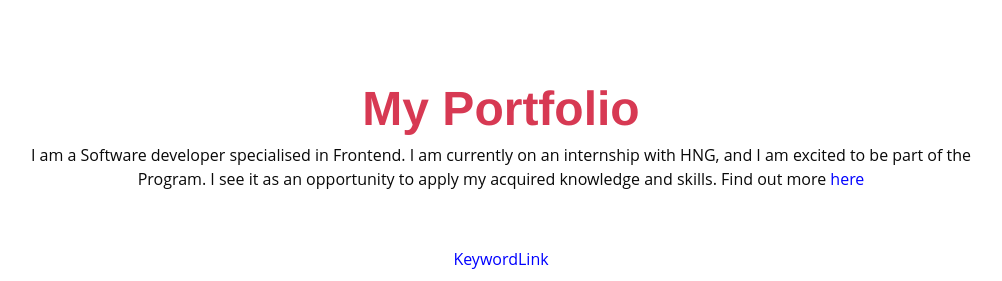
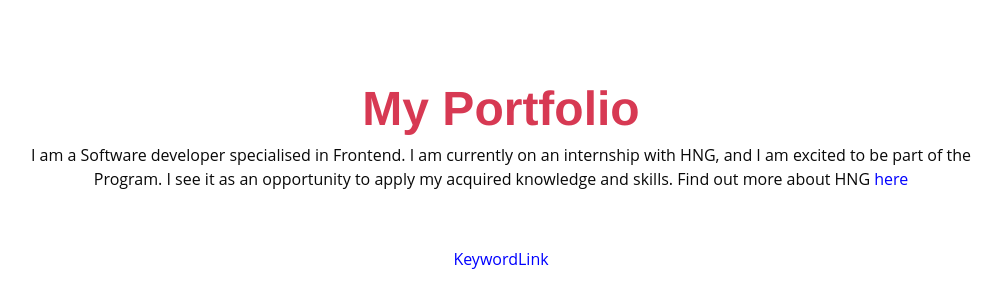
Before and after one commit to TemiladeRebecca/TemiladeRebecca.github.io, a plain HTML site: page index.html in a window 1280 px wide. Shown: the part 1260-1541 px from the top of the page, without its empty margins (139-1141 px from the left). Drawn offline with Linux system fonts and the light colour scheme.

Commit message:
My Project

```diff
--- a/index.html
+++ b/index.html
@@ -58,7 +58,7 @@
           <header class="section-header">
             <h2 class="section-title">My Portfolio</h2>
             <p class="section-body">
-              I am a Software developer specialised in Frontend. I am currently on an internship with HNG, and I am excited to be part of the Program. I see it as an opportunity to apply my acquired knowledge and skills. Find out more
+              I am a Software developer specialised in Frontend. I am currently on an internship with HNG, and I am excited to be part of the Program. I see it as an opportunity to apply my acquired knowledge and skills. Find out more about HNG
               <a href="https://hng.tech/learn" data-testid="hngLink">here</a>
               <p><a href="https://keyword.dog" data-testid="hngLink">KeywordLink</a></p>
               <p><a href="https://scrapeanyweb.site" data-testid="scrapeanywebLink">Scrape website</a></p>
```
